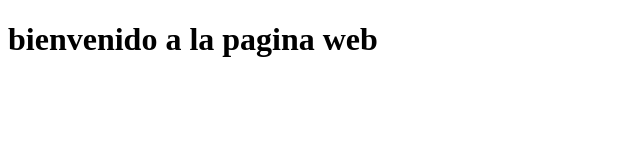
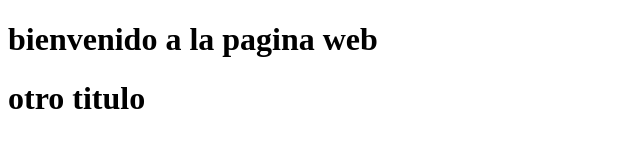
Before and after one commit to dayanariel/pagina-web, a plain HTML site: page index.html in a window 1280 px wide. Shown: the whole page, without its empty margins (0-640 px from the left). Drawn offline with Linux system fonts and the light colour scheme.

Commit message:
alguien olvio algo
actualizacion del index

```diff
--- a/index.html
+++ b/index.html
@@ -5,5 +5,6 @@
 </head>
 <body>
 <h1>bienvenido a la pagina web</h1>
+<h1>otro titulo</h1>
 </body>
 </html>
```
